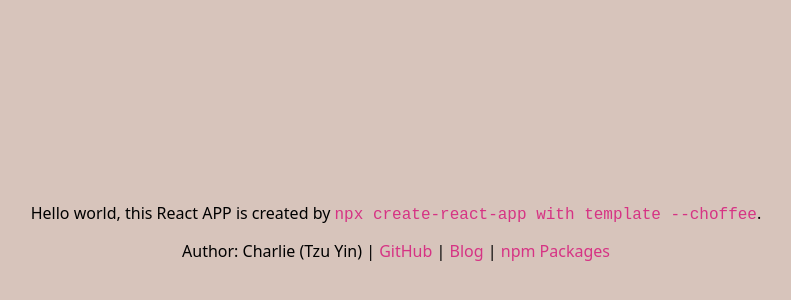
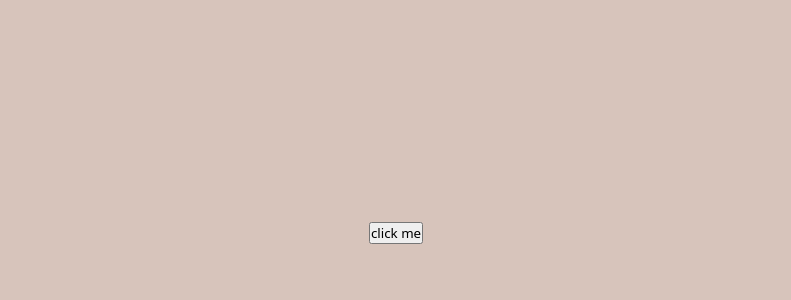
Before and after one commit to tzynwang/react-click-away-listener, a React (Create React App) app: page / in a window 1280 px wide. Shown: the part 168-468 px from the top of the page, without its empty margins (244-1035 px from the left). Built offline with nearby package versions, Linux system fonts and the light colour scheme.

Commit message:
[feat] use ClickAwayListener

```diff
--- a/src/components/App/index.module.css
+++ b/src/components/App/index.module.css
@@ -1,4 +1,4 @@
-.main {
+.mainApp {
   height: 100vh;
   width: 100vw;
   display: flex;
@@ -6,21 +6,21 @@
   justify-content: center;
   align-items: center;
   text-align: center;
-  background-color: #D7C4BB;
+  background-color: #d7c4bb;
 }
 
-.main > *:not(:last-child) {
-  margin-bottom: 1rem;
+.menuWrapper {
+  position: relative;
 }
 
-.mainCode {
-  font-family: monospace;
-  font-size: 1rem;
-  color: #d63384;
-  word-wrap: break-word;
+.menu {
+  width: 200px;
+  height: 160px;
+  position: absolute;
+  top: 48px;
+  left: 50%;
+  padding: 8px;
+  border: 1px dashed #333;
+  background-color: #fff;
+  transform: translateX(-50%);
 }
-
-.mainAnchor {
-  color: #d63384;
-  text-decoration: none;
-}
--- a/src/components/App/index.tsx
+++ b/src/components/App/index.tsx
@@ -1,31 +1,33 @@
-import React, { memo } from 'react'
-import classNames from 'classnames'
-
-import Styles from './index.module.css'
+import React, { memo, useState } from 'react';
+import cn from 'classnames';
+import ClickAwayListener from '@Components/Layer/ClickAwayListener';
+import scopedStyle from './index.module.css';
 
 function App(): React.ReactElement {
+  /* States */
+  const [open, setOpen] = useState<boolean>(false);
+
+  /* Function */
+  const toggleBox = (): void => {
+    setOpen(!open);
+  };
+  const closeBox = (): void => {
+    setOpen(false);
+  };
+
+  /* Main */
   return (
-    <main className={classNames(Styles.main)}>
-      <div>
-        Hello world, this React APP is created by{' '}
-        <code className={classNames(Styles.mainCode)}>npx create-react-app with template --choffee</code>.
-      </div>
-      <div>
-        Author: Charlie (Tzu Yin) |{' '}
-        <a href="https://github.com/tzynwang" target="_blank" className={Styles.mainAnchor}>
-          GitHub
-        </a>{' '}
-        |{' '}
-        <a href="https://tzynwang.github.io/" target="_blank" className={Styles.mainAnchor}>
-          Blog
-        </a>{' '}
-        |{' '}
-        <a href="https://www.npmjs.com/~tzyn.wang" target="_blank" className={Styles.mainAnchor}>
-          npm Packages
-        </a>
-      </div>
-    </main>
-  )
+    <div className={cn(scopedStyle.mainApp)}>
+      <ClickAwayListener onClickAway={closeBox}>
+        <div className={cn(scopedStyle.menuWrapper)}>
+          <button onClick={toggleBox}>click me</button>
+          {open && (
+            <div className={cn(scopedStyle.menu)}>a box attach to button</div>
+          )}
+        </div>
+      </ClickAwayListener>
+    </div>
+  );
 }
 
-export default memo(App)
+export default memo(App);
```
